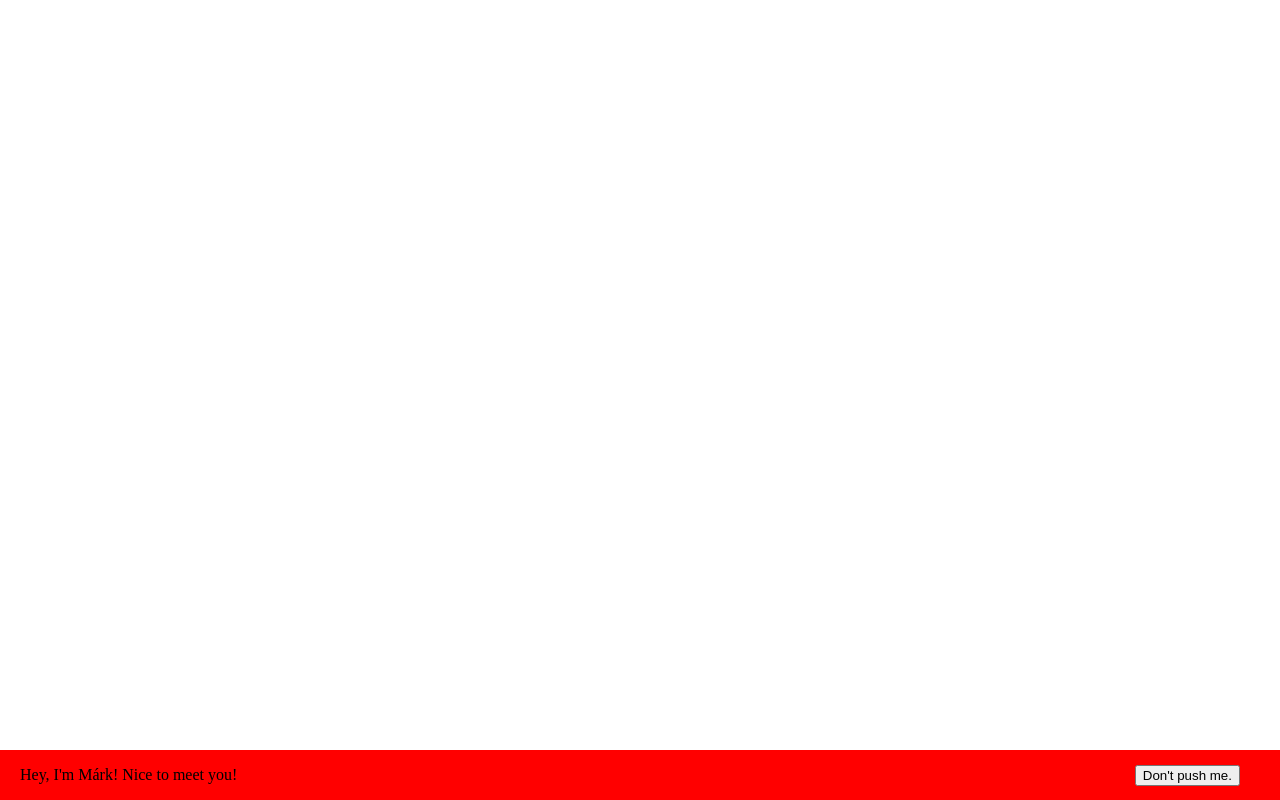
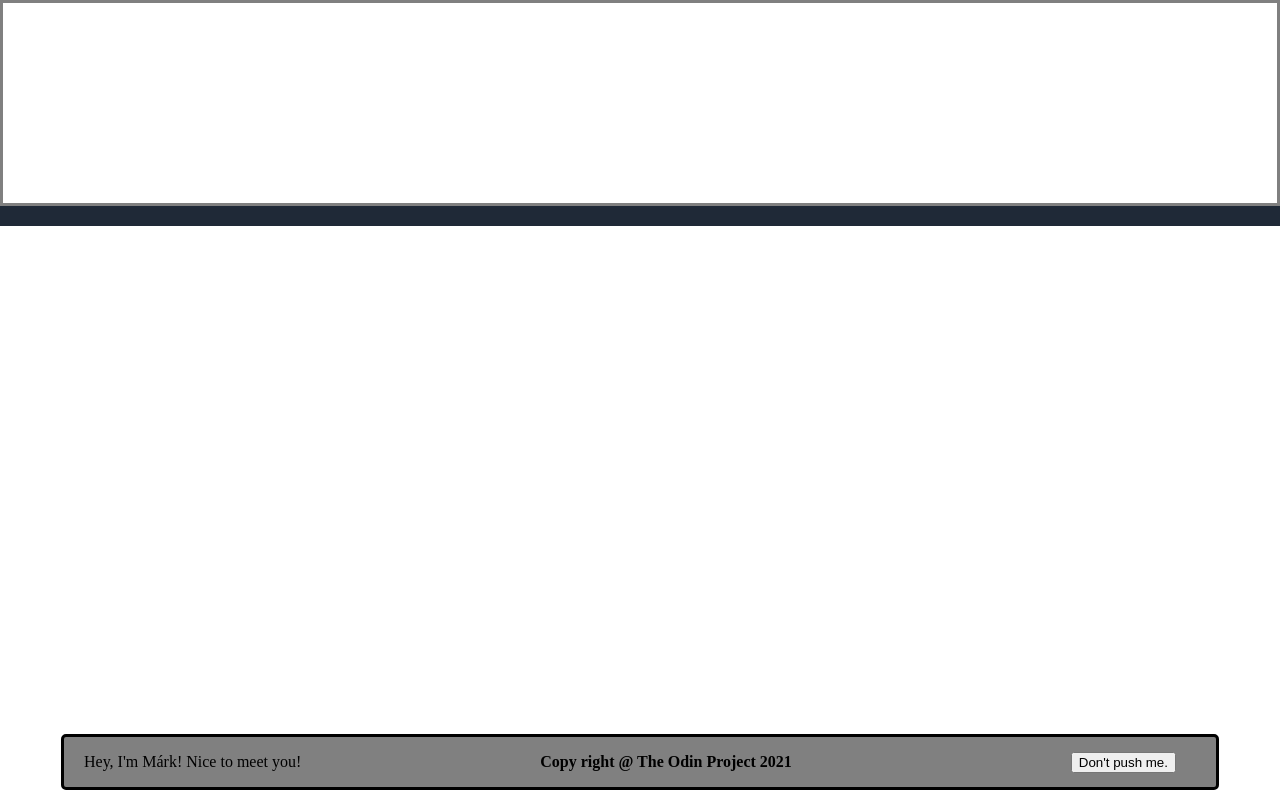
Before and after one commit to MesaMrk/LandingPage, a plain HTML site: page index.html in a window 1280 px wide. Drawn offline with Linux system fonts and the light colour scheme.

Commit message:
Footer done header prep

```diff
--- a/index.html
+++ b/index.html
@@ -9,12 +9,18 @@
 </head>
 <body>
     <div class="header">
+        <div></div>
+        <div></div>
+        <div></div>
+    </div>
+    <div class="bottom"></div>
 
-    </div>
-
-    <div id="footer">
-        <div class="credit">Hey, I'm Márk! Nice to meet you!</div>
-        <div class="gomb"><button>Don't push me.</button></div>
+    <div class="footer-container">
+        <div class="footer">
+            <div class="me">Hey, I'm Márk! Nice to meet you!</div>
+            <div class="credit">Copy right @ The Odin Project 2021</div>
+            <div class="gomb"><button>Don't push me.</button></div>
+        </div>
     </div>
 
 </body>
--- a/style.css
+++ b/style.css
@@ -2,26 +2,50 @@ html, body {
     height: 100%;
     margin: 0;
   }
-#footer {
+
+.header {
     display: flex;
-    background-color: red;
+    background-color: ;
+    border: gray solid 3px;
+    height: 200px;
+}
+
+.bottom {
+    background-color: #1f2937;
+    bottom: 0;
+    height: 20px;
+    display: flex;
+}
+
+.footer-container{
+    display: flex;
+    justify-content: center;
+  }
+
+.footer {
+    display: flex;
+    background-color: gray;
+    border: 3px solid black;
+    border-radius: 5px;
     position: fixed;
-    bottom: 0;
-    width: 100%;
+    bottom: 10px;
     height: 50px;
     align-items: center;
     justify-content: space-between;
+    width: 90%;
+}
+
+.me{
+    display: flex;
+    margin-left: 20px;
 
 }
 
-.gomb{
+.gomb, .credit{
     display: flex;
     margin-right: 40px;
-
-
 }
 
 .credit{
-    display: flex;
-    margin-left: 20px;
+    font-weight: bolder;
 }
```
